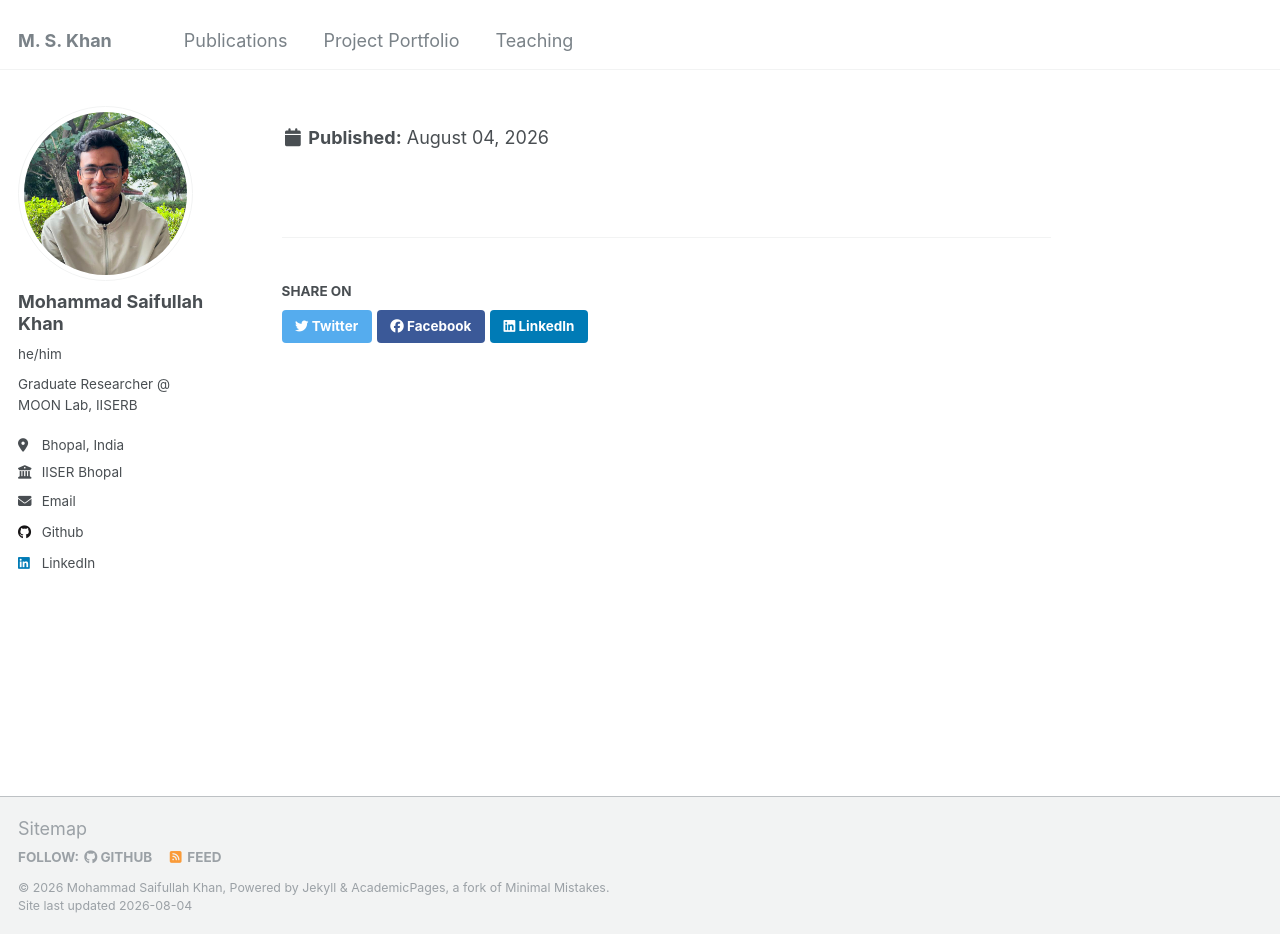
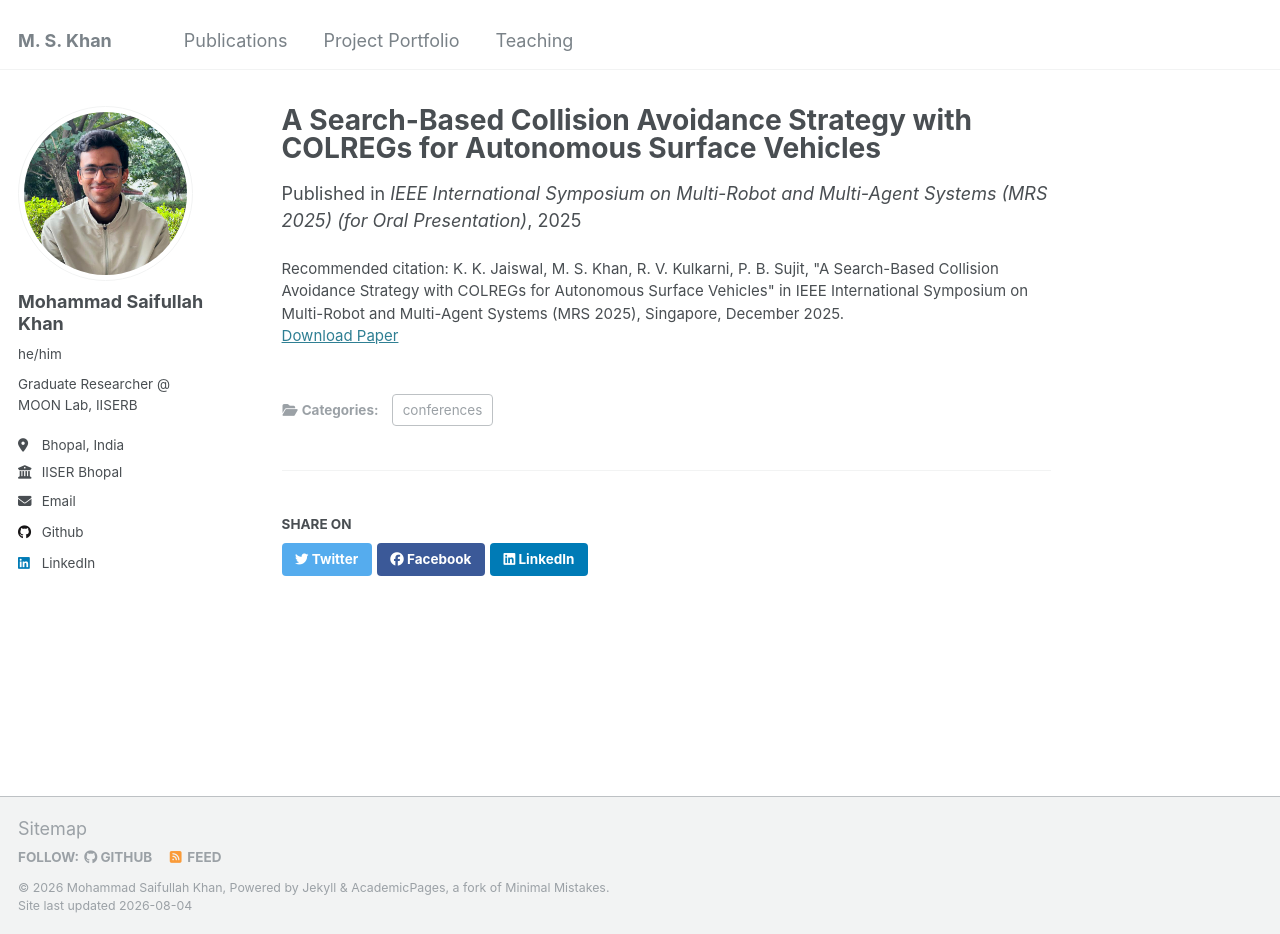
Before and after one commit to mskhan0077/mskhan0077.github.io, a Jekyll site: the page built from _publications/2009-10-01-paper-title-number-1.md, in a window 1280 px wide and 934 px high. Built offline with Jekyll 4.4.1, drawn with Linux system fonts in a browser that asks for light colours; some of the changed lines change nothing that is shown.

Commit message:
Update 2009-10-01-paper-title-number-1.md

```diff
--- a/_publications/2009-10-01-paper-title-number-1.md
+++ b/_publications/2009-10-01-paper-title-number-1.md
@@ -7,7 +7,7 @@ excerpt: 'In this paper, we present a search-based planning strategy that is com
 date: 2025-10-01
 venue: 'IEEE International Symposium on Multi-Robot and Multi-Agent Systems (MRS 2025) (for Oral Presentation)'
 # slidesurl: 'http://academicpages.github.io/files/slides1.pdf'
-<!-- paperurl: 'http://academicpages.github.io/files/MRS25_0062_FI.pdf' -->
+paperurl: 'https://ieeexplore.ieee.org/abstract/document/11357265/'
 citation: 'K. K. Jaiswal, M. S. Khan, R. V. Kulkarni, P. B. Sujit, "A Search-Based Collision Avoidance Strategy with COLREGs for Autonomous Surface Vehicles" in IEEE International Symposium on Multi-Robot and Multi-Agent Systems (MRS 2025), Singapore, December 2025.
 '
 ---
```
